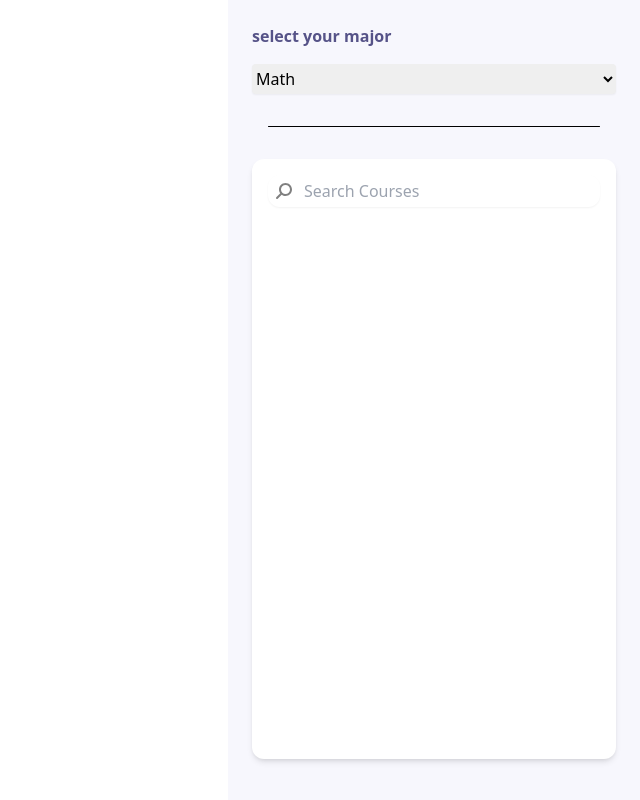
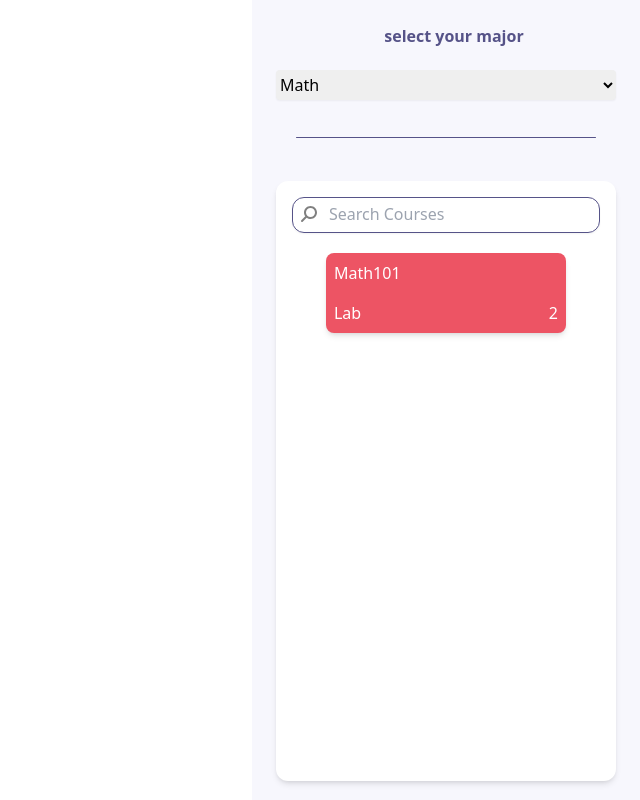
Before and after one commit to HaiderAlkhalifah/myPlan, a React (Create React App) app: page / in a window 1280 px wide. Shown: the whole page, without its empty margins (640-1280 px from the left). Built offline with nearby package versions, Linux system fonts and the light colour scheme.

Commit message:
Add: right page UI

```diff
--- a/package.json
+++ b/package.json
@@ -7,6 +7,7 @@
     "@fortawesome/free-solid-svg-icons": "^6.1.2",
     "@fortawesome/react-fontawesome": "^0.2.0",
     "@heroicons/react": "^1.0.6",
+    "@material-tailwind/react": "^1.2.3",
     "@testing-library/jest-dom": "^5.16.5",
     "@testing-library/react": "^13.3.0",
     "@testing-library/user-event": "^13.5.0",
--- /dev/null
+++ b/src/components/majorCard.js
@@ -0,0 +1,11 @@
+export default function MajorCard() {
+  return (
+    <div className="grid grid-rows-2 gap-4 content-between my-5 h-20 w-[240px] text-whiteb bg-reda m-2 p-2 rounded-lg shadow-md">
+      <div className="justify-self-left text-bold">Math101</div>
+      <div className=" flex justify-between">
+        <div className="text-left">Lab</div>
+        <div className=" text-right">2</div>
+      </div>
+    </div>
+  );
+}
--- a/src/components/majorSelect.js
+++ b/src/components/majorSelect.js
@@ -1,15 +1,17 @@
 export default function MajorSelect() {
   return (
-    <div className="grid grid-cols-1 text-center">
+    <div className="grid justify-items-center text-center">
       <label className="my-4 text-textP text-left ml-4  font-bold">
         select your major
       </label>
-      <select className="rounded  h-[30px] mx-4 shadow-sm focus:border-none  " id="cars">
+      <select
+        className="rounded  w-[340px] h-[30px] mx-4 shadow-sm focus:border-none focus:outline-none  "
+        id="majors"
+      >
         <option value="1">Math</option>
         <option value="2">ICS</option>
         <option value="3">COE</option>
       </select>
     </div>
-
   );
 }
--- a/src/components/searchCard.js
+++ b/src/components/searchCard.js
@@ -1,9 +1,10 @@
+import MajorCard from "./majorCard";
 import { faSearch } from "@fortawesome/free-solid-svg-icons";
 import { FontAwesomeIcon } from "@fortawesome/react-fontawesome";
 export default function SearchCard() {
   return (
-    <section className=" container h-[600px] mx-4 p-4 rounded-xl bg-whiteb shadow-md w-auto align-middle">
-      <form className="shadow-sm rounded-xl">
+    <section className=" grid justify-items-center content-start container h-[600px] mx-4 p-4 rounded-xl bg-whiteb shadow-md w-[340px] ">
+      <div className="container h-9 rounded-xl border border-textP shadow-sm">
         {" "}
         <FontAwesomeIcon
           icon={faSearch}
@@ -12,12 +13,13 @@ export default function SearchCard() {
           className="mr-2 mx-2  "
         />
         <input
-          form="novalidatedform"
-          id="search"
+          type="text"
           placeholder="Search Courses"
-          className="rounded-md p-1 border-none outline-transparent"
+          className="rounded-md p-1 border-none  focus:outline-none "
         />
-      </form>
+      </div>
+
+      <MajorCard />
     </section>
   );
 }
--- a/src/pages/rightPage.js
+++ b/src/pages/rightPage.js
@@ -1,12 +1,14 @@
 import SearchCard from "../components/searchCard";
 import MajorSelect from "../components/majorSelect";
-
 export default function RightPage() {
   return (
-    <div className="container h-screen bg-grayb w-[600px] p-2 ">
+    <section
+      className="container grid  justify-items-center
+     h-screen bg-grayb w-[550px] p-2 "
+    >
       <MajorSelect />
-      <hr className="rounded w-30 m-8 bg-textP" />
-        <SearchCard />
-    </div>
+      <hr class=" border-textP w-[300px] rounded-full my-8" />
+      <SearchCard />
+    </section>
   );
 }
```
Also changed, not shown: 1 other file (tests, documents, lock files or other folders).
